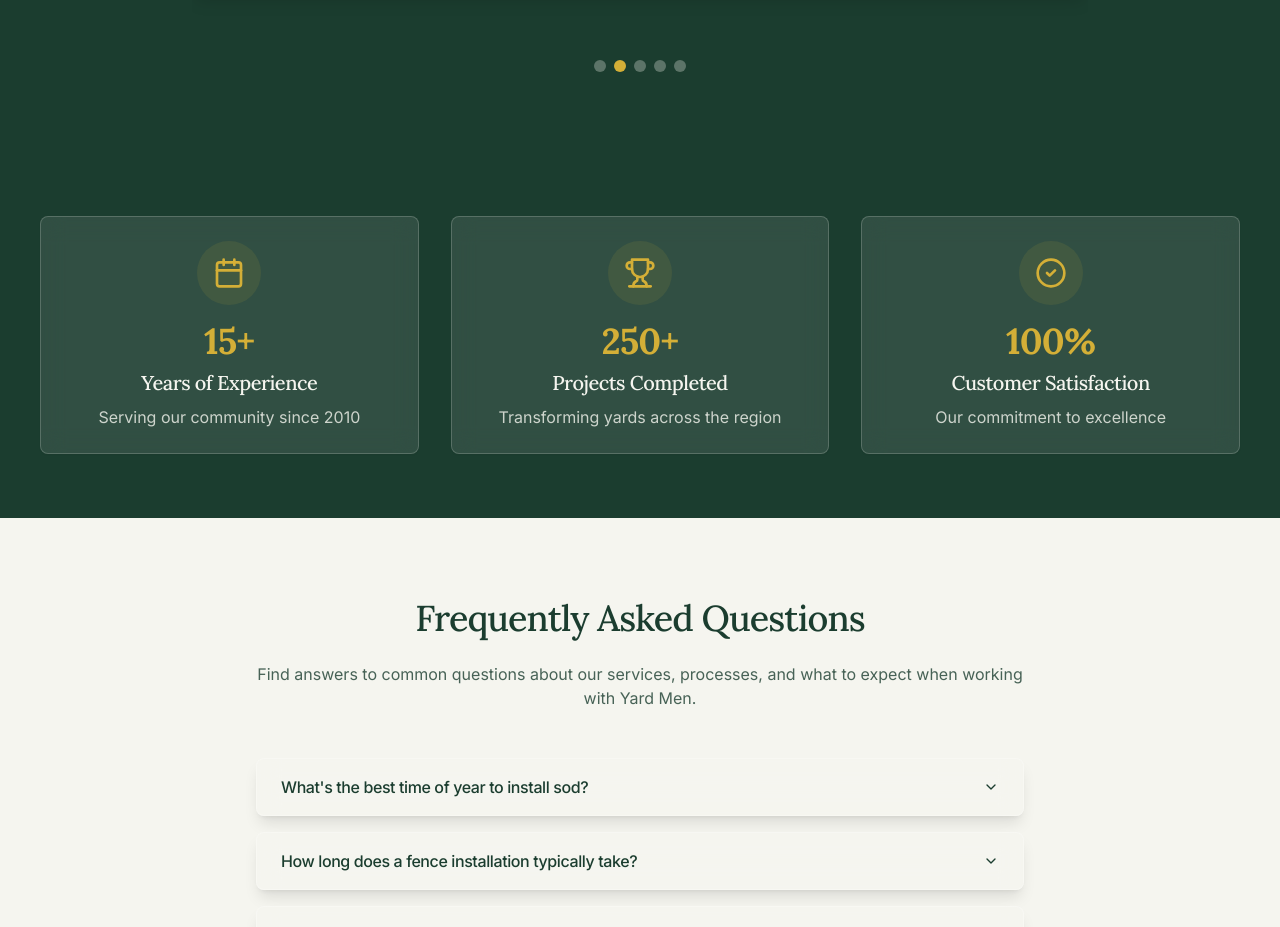
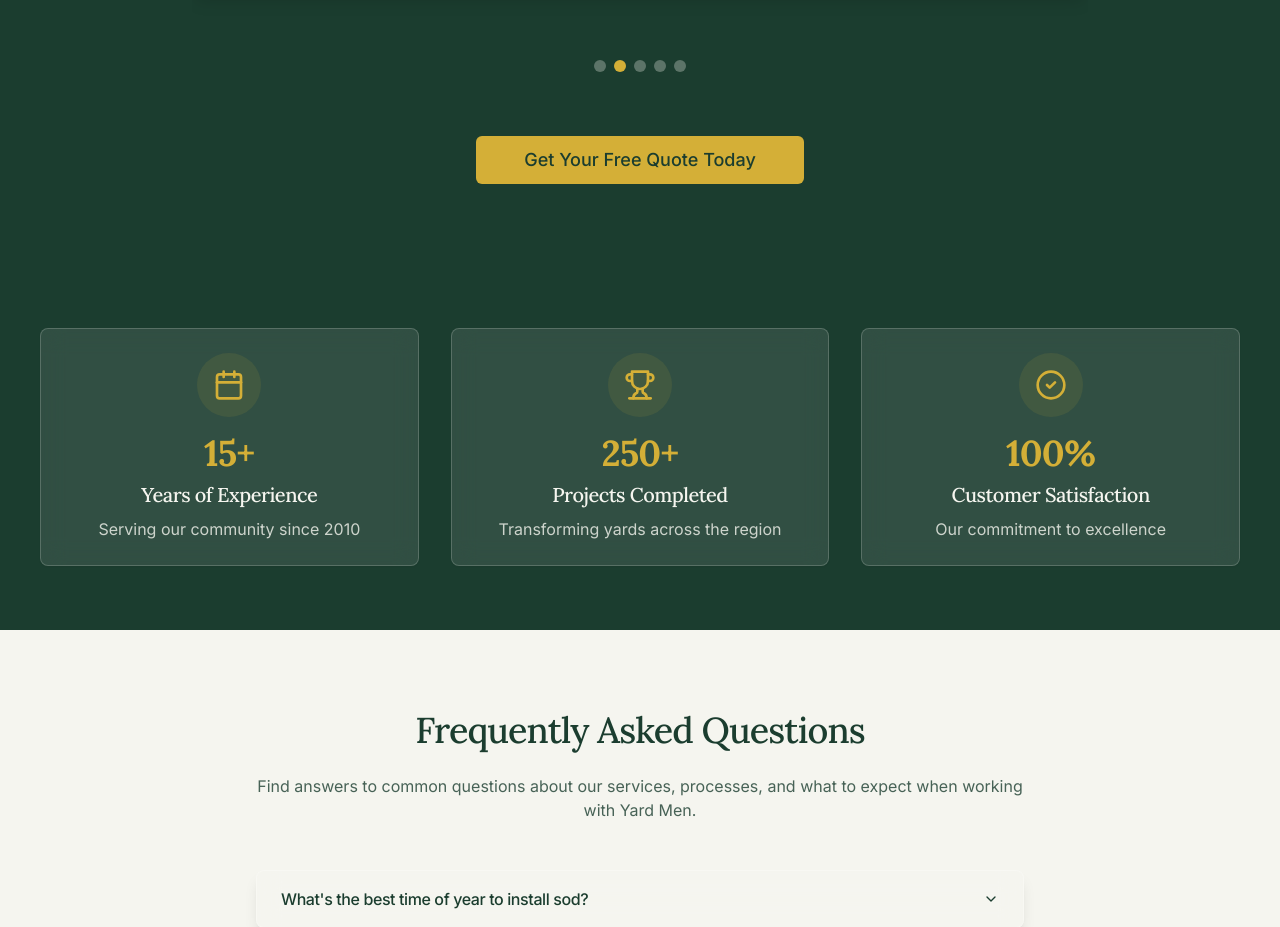
Before and after one commit to Subhan876/yardmen, a Next.js app: page / in a window 1280 px wide. Shown: the part 3100-4027 px from the top of the page. Built offline with nearby package versions, Linux system fonts and the light colour scheme.

Commit message:
Add quote button to Reviews section

```diff
--- a/components/reviews.tsx
+++ b/components/reviews.tsx
@@ -3,6 +3,7 @@
 import { useState, useEffect } from 'react';
 import { motion, AnimatePresence } from 'framer-motion';
 import { Star, ChevronLeft, ChevronRight } from 'lucide-react';
+import { Button } from '@/components/ui/button';
 
 const reviews = [
   {
@@ -157,6 +158,23 @@ export function Reviews() {
             ))}
           </div>
         </div>
+
+        {/* Quote Button */}
+        <motion.div
+          initial={{ opacity: 0, y: 20 }}
+          whileInView={{ opacity: 1, y: 0 }}
+          viewport={{ once: true }}
+          transition={{ duration: 0.8, delay: 0.2 }}
+          className="mt-16 text-center"
+        >
+          <Button
+            className="bg-gold hover:bg-gold/90 text-forest-green font-medium text-lg px-12 py-6
+              transform transition-all duration-300 hover:scale-105 hover:shadow-[0_0_25px_rgba(212,175,55,0.3)]"
+            onClick={() => document.getElementById('contact')?.scrollIntoView({ behavior: 'smooth' })}
+          >
+            Get Your Free Quote Today
+          </Button>
+        </motion.div>
       </div>
     </section>
   );
```
